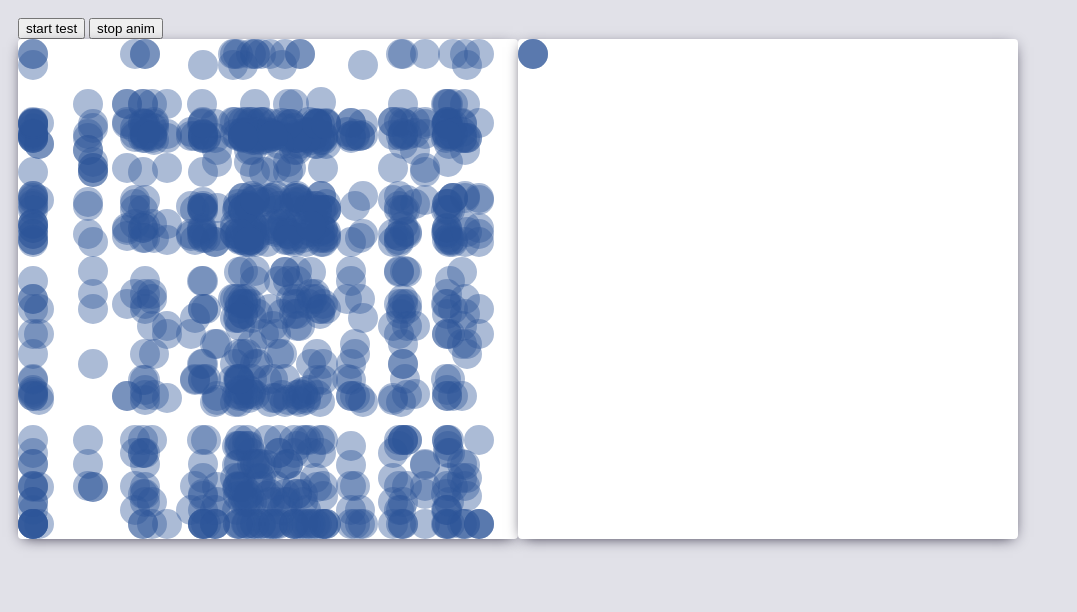
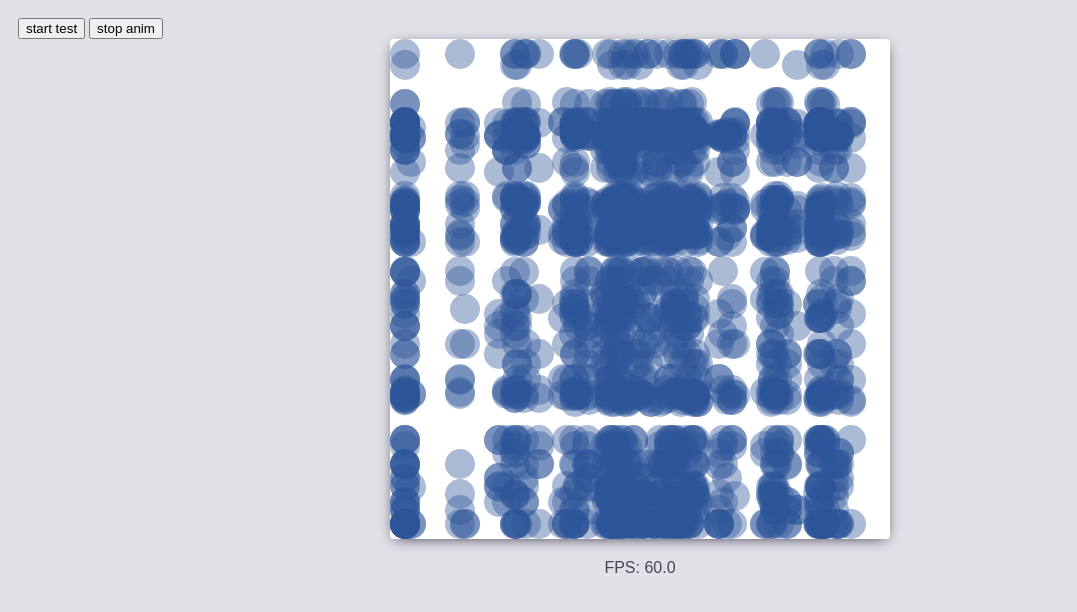
Before and after one commit to pkarolak/oesk, a plain HTML site: page index.html in a window 1280 px wide. Both pictures are taken after a click on the button "start test". Shown: the whole page, without its empty margins (0-1077 px from the left). Drawn offline with nearby package versions, Linux system fonts and the light colour scheme.

Commit message:
zautomatyzowany start i stop obu animacji

```diff
--- a/canvas-based-animation/canvas-script.js
+++ b/canvas-based-animation/canvas-script.js
@@ -1,12 +1,22 @@
 var canvasAnimEnabled = false;
 var canvasResults = [];
-function startCanvasAnimation() {
+var canvas;
+
+function setupCanvas(count) {
+	var animationArea = document.createElement('canvas');
+  	animationArea.id = "canvas-animation-area";
+  	animationArea.className = "animation-area canvas-anim";
+  	animationArea.width = "500";
+  	animationArea.height = "500";
+  	document.getElementById('animation-wrapper').appendChild(animationArea);
+
+  	canvasAnimEnabled = true;
+
   	function initBalls(count) {
 		balls = [];
 		color = "rgba(45, 86, 153, 0.4)";
 		for (i = 0 ; i < count ; i++) {
 			balls.push(new Ball(173, 63, (Math.random().toFixed(2)*100)|0, (Math.random().toFixed(2)*100)|0, color));
-
 		}
 		return balls;
 	}
@@ -59,6 +69,7 @@ var counter = document.getElementsByClassName('counter')[0];
 	function animate() {
 		//stats.end();
 	    if (!canvasAnimEnabled) return;
+
 		var context = canvas.getContext('2d');
 
 		updateBalls();
@@ -80,7 +91,7 @@ function animate() {
 		frame++;
 		if (time - startTime > 1000) {
 		    console.log( (frame / ((time - startTime) / 1000)).toFixed(1) );
-	    //counter.innerHTML = "FPS: "+(frame / ((time - startTime) / 1000)).toFixed(1);
+		    counter.innerHTML = "FPS: "+(frame / ((time - startTime) / 1000)).toFixed(1);
 		    canvasResults.push((frame / ((time - startTime) / 1000)).toFixed(1));
 	        startTime = time;
 		    frame = 0;
@@ -89,8 +100,14 @@ function animate() {
 
 	}
 
-  var canvas = document.getElementById('animation-area');
-  var balls = initBalls(1000);
+	canvas = document.getElementById('canvas-animation-area');
+	var balls = initBalls(count);
 	var fpsStart = new Date().getTime();
 	animate();
 }
+
+
+function destroyCanvas() {
+	canvasAnimEnabled = false;
+	var canvas = document.getElementById('canvas-animation-area').remove();
+}
--- a/canvas-based-animation/style.css
+++ b/canvas-based-animation/style.css
@@ -2,6 +2,18 @@ body {
 	background-color: #e1e1e8;
 	padding: 10px;
 }
+
+.counter {
+	color: #46464f;
+	font-family: sans-serif;
+	text-align: center;
+	margin-top: 20px;
+	width: 80px;
+	margin-left: auto;
+	margin-right: auto;
+	display: block;
+}
+
 
 #animation-area {
 	width: 500px;
--- a/css-based-animation/script.js
+++ b/css-based-animation/script.js
@@ -1,28 +1,40 @@
+var cssAnimEnabled = false;
+var startTime;
 
-
-function setupCssBalls() {
-
-for (i = 0 ; i < 2000 ; i++) {
-	var newBall = document.createElement('div');
-	newBall.id = 'o1';
-	newBall.className = 'animatable-object';
-	newBall.style.animation = "moveX " + Math.random().toFixed(2) + "s linear 0s infinite alternate, moveY " + Math.random().toFixed(2) + "s linear 0s infinite alternate";
-	document.getElementById('css-animation-area').appendChild(newBall);
+function setupCss(ballsNumber) {
+  var animationArea = document.createElement('div');
+  animationArea.id = "css-animation-area";
+  animationArea.className = "animation-area css-anim";
+  for (i = 0 ; i < ballsNumber ; i++) {
+    var styleValue = "moveX " + Math.random().toFixed(2) + "s linear 0s infinite alternate, moveY " + Math.random().toFixed(2) + "s linear 0s infinite alternate";
+    var newBall = document.createElement('div');
+  	newBall.id = 'o1';
+  	newBall.className = 'animatable-object';
+  	newBall.style.animation = styleValue;
+  	animationArea.appendChild(newBall);
+  }
+  document.getElementById('animation-wrapper').appendChild(animationArea);
+  cssAnimEnabled = true;
+  startTime = Date.now();
+  tick();
 }
 
+function destroyCss() {
+  cssAnimEnabled = false;
+  document.getElementById('css-animation-area').remove();
 }
 
 
-var startTime = Date.now();
 var frame = 0;
 var counter = document.getElementsByClassName('counter')[0];
 
 function tick() {
+  if(!cssAnimEnabled) return;
   var time = Date.now();
   frame++;
   if (time - startTime > 1000) {
       console.log( (frame / ((time - startTime) / 1000)).toFixed(1) );
-      //counter.innerHTML = "FPS: "+(frame / ((time - startTime) / 1000)).toFixed(1);
+      counter.innerHTML = "FPS: "+(frame / ((time - startTime) / 1000)).toFixed(1);
       startTime = time;
       frame = 0;
 	}
--- a/css-based-animation/style.css
+++ b/css-based-animation/style.css
@@ -2,6 +2,18 @@ body {
 	background-color: #e1e1e8;
 	padding: 10px;
 }
+
+.counter {
+	color: #46464f;
+	font-family: sans-serif;
+	text-align: center;
+	margin-top: 20px;
+	width: 80px;
+	margin-left: auto;
+	margin-right: auto;
+	display: block;
+}
+
 
 .animation-area {
 	width: 500px;
--- a/index.html
+++ b/index.html
@@ -2,33 +2,25 @@
   <head>
     <link rel="stylesheet" type="text/css" href="css-based-animation/style.css">
     <link rel="stylesheet" type="text/css" href="canvas-based-animation/style.css">
+  </head>
+
+  <body>
+    <div>
+      <button id='start-test'>start test</button>
+      <button id='stop-anim'>stop anim</button>
+    </div>
+    <div id="animation-wrapper">
+
+    </div>
+    <div class="counter">
+      FPS: --.-
+    </div>
+    <canvas width=500 id="chart"></canvas>
+
     <script src="https://code.jquery.com/jquery-3.1.1.min.js"></script>
     <script src="https://cdnjs.cloudflare.com/ajax/libs/Chart.js/2.1.4/Chart.js"></script>
     <script src="canvas-based-animation/canvas-script.js"></script>
     <script src="css-based-animation/script.js"></script>
     <script src="script.js"></script>
-    <style>
-      .animation-area {
-        float: left;
-      }
-    </style>
-  </head>
-
-  <body>
-    <div>
-    <button id='start-test'>start test</button>
-    <button id='stop-anim'>stop anim</button>
-    </div>
-    	<canvas width="500px" height="500px" class="animation-area" id="animation-area">
-	</canvas>
-        <div id="css-animation-area" class="animation-area css-anim">
-		<div class="animatable-object" id="o1">
-		</div>
-		<div class="animatable-object" id="o2">
-		</div>
-		<div class="animatable-object" id="o3">
-		</div>
-	</div>
-        <canvas width=500 id="chart"></canvas>
   </body>
 </html>
--- a/script.js
+++ b/script.js
@@ -1,18 +1,22 @@
+var counter = document.getElementsByClassName('counter')[0];
 $(document).ready(function() {
   var animTime = 5000;
   var chartCtx = $('#chart').get(0).getContext('2d');
   $('#start-test').click(function() {
     console.log('fasdfasd');
-    canvasAnimEnabled = true;
-    startCanvasAnimation();
+
+
+    setupCanvas(2000);
     setTimeout(function() {
-      canvasAnimEnabled = false;
+      destroyCanvas();
+
       console.log(canvasResults);
-      //$('.css-anim').addClass('start-css-anim');
-      setupCssBalls();
-      tick();
+
+      setupCss(2000);
       setTimeout(function() {
-        //$('.css-anim').removeClass('start-css-anim');
+        destroyCss();
+
+
         var chart = new Chart(chartCtx, {
           type: 'line',
           data: {
@@ -22,15 +26,17 @@ $(document).ready(function() {
             }]
           },
           options: {
-        scales: {
-            xAxes: [{
+            scales: {
+              xAxes: [{
                 type: 'linear',
                 position: 'bottom'
-            }]
-        }
-    }
+              }]
+            }
+          }
         });
+
       }, animTime);
     }, animTime);
+
   });
-})
+});
```
Lines whose indentation alone changed are shown as unchanged.
